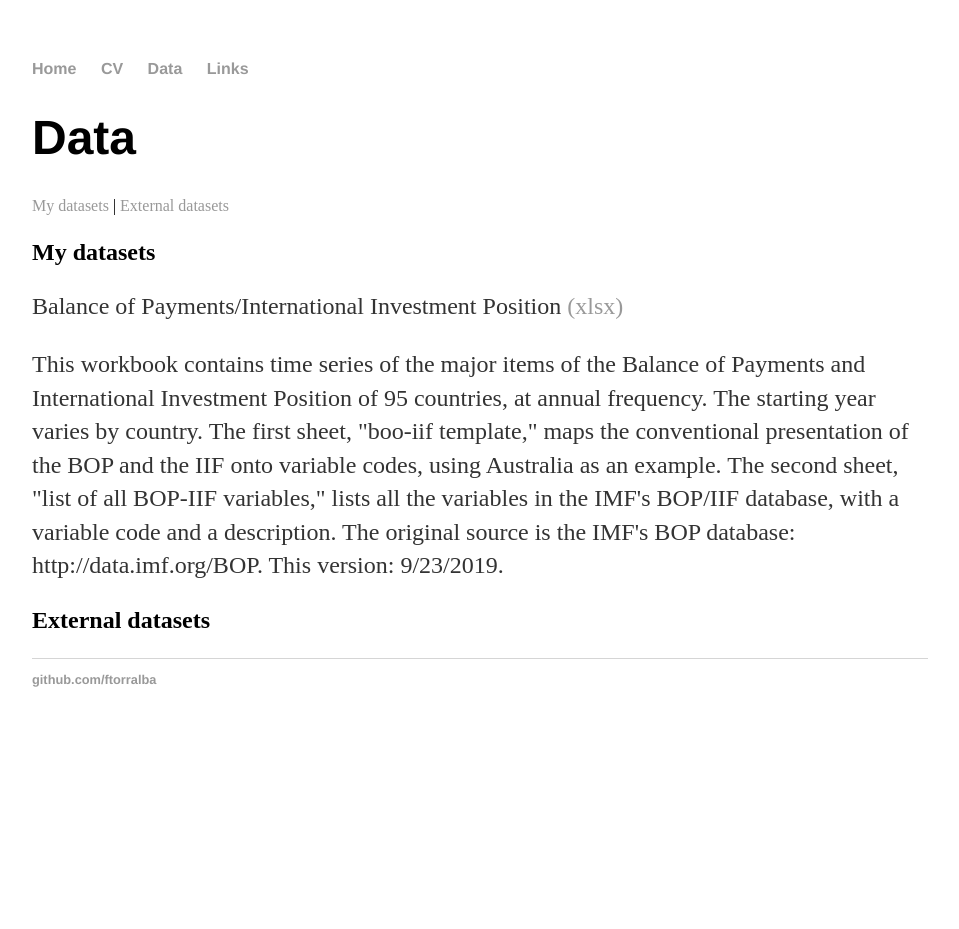
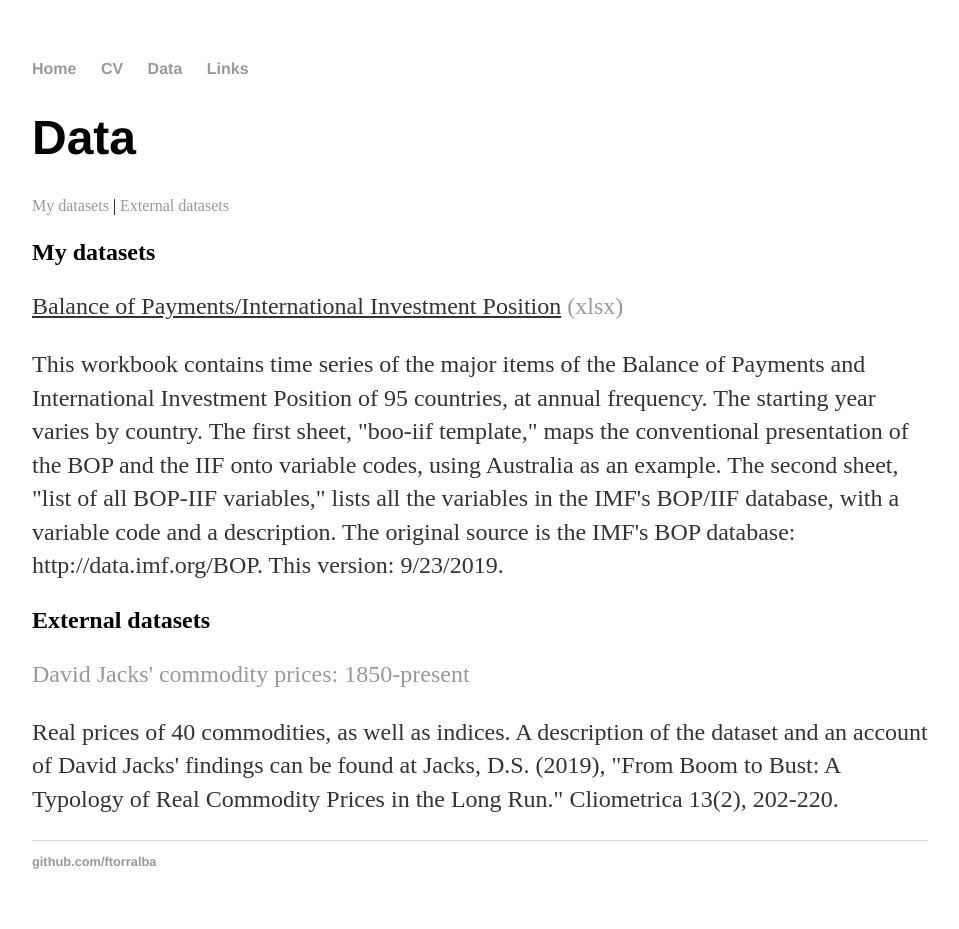
Before and after one commit to ftorralba/ftorralba.github.io, a Jekyll site: the page built from data.html, in a window 1280 px wide. Shown: the whole page, without its empty margins (160-1119 px from the left). Built offline with Jekyll 4.4.1, drawn with Linux system fonts in a browser that asks for light colours; before the commit the page ends 900 px from its top, so only the background shows below that.

Commit message:
Adding items

```diff
--- a/data.html
+++ b/data.html
@@ -8,7 +8,7 @@ title: Data
 	<p>
   <h2 id="my_datasets">My datasets</h2>
 	<p>
-  Balance of Payments/International Investment Position <a href="bopiif_a.xlsx" download="bopiif_a.xlsx">(xlsx)</a>
+  <u>Balance of Payments/International Investment Position</u> <a href="bopiif_a.xlsx" download="bopiif_a.xlsx">(xlsx)</a>
 	<p>
   This workbook contains time series of the major items of the Balance of Payments and International Investment Position of 95 countries,
   at annual frequency. The starting year varies by country. The first sheet, "boo-iif template," maps the conventional presentation of
@@ -20,6 +20,9 @@ title: Data
 	<p>
   <h2 id="external_datasets">External datasets</h2>
 	<p>
+  <a href="https://www.sfu.ca/~djacks/data/boombust/index.html">David Jacks' commodity prices: 1850-present</a>
 	<p>
+  Real prices of 40 commodities, as well as indices. A description of the dataset and an account of David Jacks' findings can be found at
+  Jacks, D.S. (2019), "From Boom to Bust: A Typology of Real Commodity Prices in the Long Run." Cliometrica 13(2), 202-220.
 	<p>
 </div><!-- /.container -->
```
